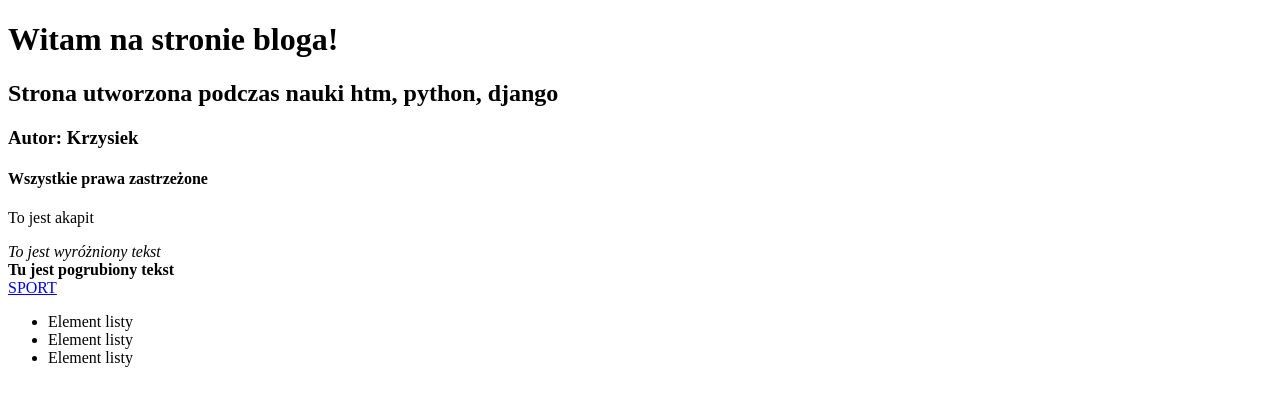
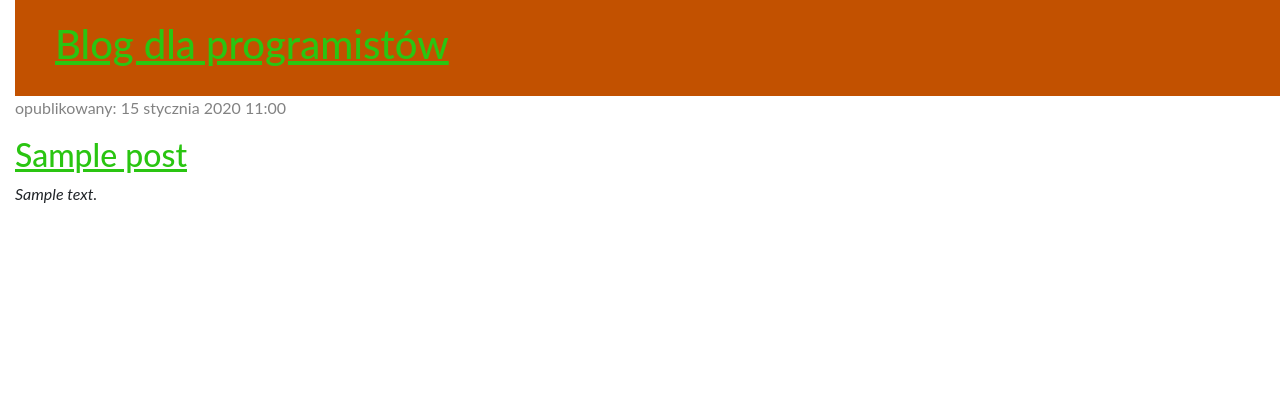
Before and after one commit to krzysiek0061/django_kurs, a Django app: page / in a window 1280 px wide. Shown: the top 406 px of the page. Run offline with Django 4.2, Linux system fonts and the light colour scheme; tables that the repository leaves empty hold one stand-in row (values such as "Sample post").

Commit message:
Dodanie nowego szablonu

```diff
--- /dev/null
+++ b/blog/static/css/blog.css
@@ -0,0 +1,18 @@
+h1 a, h2 a{
+    color: #2ac511 ;
+}
+
+body {
+    padding-left: 15px;
+    font-family: 'Lato', sans-serif;
+}
+
+.page-header{
+    background-color: #c25100;
+    margin-top: 0px;
+    padding: 20px 20px 20px 40px;
+}
+
+.data{
+    color: #828282
+}
--- /dev/null
+++ b/blog/templates/blog/base.html
@@ -0,0 +1,26 @@
+<!DOCTYPE html>
+{% load static %}
+
+
+    <html lang="pl">
+        <head>
+            <meta charset="UTF-8">
+            <title>Blog do nauki tworzenia stron www</title>
+            <link href="https://cdn.jsdelivr.net/npm/bootstrap@5.1.3/dist/css/bootstrap.min.css" rel="stylesheet" integrity="sha384-1BmE4kWBq78iYhFldvKuhfTAU6auU8tT94WrHftjDbrCEXSU1oBoqyl2QvZ6jIW3" crossorigin="anonymous">
+            <link rel="stylesheet" href="{% static 'css/blog.css' %}">
+        </head>
+
+<body>
+    <div class="page-header">
+        <h1><a href="/">Blog dla programistów</a> </h1>
+    </div>
+    <div class="content-container">
+        <div class="row">
+            <div class="col-md-8">
+                {% block content %}
+                {%endblock %}
+            </div>
+        </div>
+    </div>
+</body>
+</html>
--- a/blog/templates/blog/post_list.html
+++ b/blog/templates/blog/post_list.html
@@ -1,30 +1,14 @@
-<!DOCTYPE html>
-    <html lang="pl">
-        <head>
-            <meta charset="UTF-8">
-            <title>Blog do nauki tworzenia stron www</title>
-        </head>
+{% extends 'blog/base.html' %}
 
-<body>
-    <div>
-        <h1>Witam na stronie bloga!</h1>
-        <h2>Strona utworzona podczas nauki htm, python, django</h2>
-        <h3>Autor: Krzysiek</h3>
-        <h4>Wszystkie prawa zastrzeżone</h4>
-    </div>
-    <div>
-        <p>To jest akapit</p>
-        <em>To jest wyróżniony tekst</em><br>
-        <strong>Tu jest pogrubiony tekst</strong><br>
-        <a href="https:\\www.sport.pl">SPORT</a>
-    </div>
-    <div>
-        <ul>
-            <li>Element listy</li>
-            <li>Element listy</li>
-            <li>Element listy</li>
-        </ul>
-    </div>
+{% block content %}
+    {% for post in posts %}
+        <div class="post">
+            <div class="data">
+                <p>opublikowany: {{post.publish_date }}</p>
+            </div>
 
-</body>
-</html>
+            <h2><a href="{% url 'post_detail' pk=post.pk %}"> {{ post.title }} </a> </h2>
+            <em> {{ post.text|linebreaksbr }} </em>
+        </div>
+    {% endfor %}
+{% endblock %}
--- a/blog/urls.py
+++ b/blog/urls.py
@@ -3,4 +3,5 @@ from . import views
 
 urlpatterns = [
     path('', views.post_list, name='post_list'),
+    path('post/<int:pk>/', views.post_detail, name='post_detail'),
 ]
--- a/blog/views.py
+++ b/blog/views.py
@@ -1,4 +1,11 @@
-from django.shortcuts import render
+from django.shortcuts import render, get_object_or_404
+from django.utils import timezone
+from .models import Post
 
 def post_list(request):
-    return render(request, 'blog/post_list.html', {})
+    posts = Post.objects.filter(publish_date__lte=timezone.now()).order_by('publish_date')
+    return render(request, 'blog/post_list.html', {'posts': posts})
+
+def post_detail(request, pk):
+    post = get_object_or_404(Post, pk=pk)
+    return render(request, 'blog/post_detail.html', {'post': post})
```
Also changed, not shown: blog/templates/blog/post_detail.html (added, +14 -0 lines).
